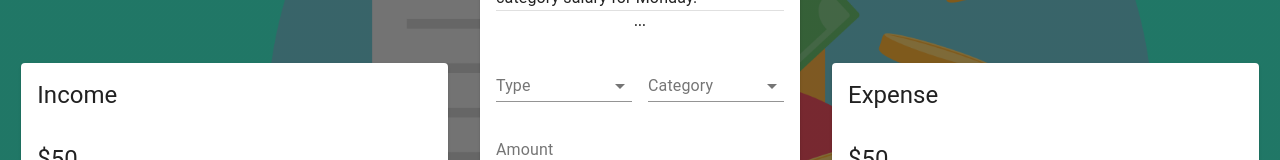
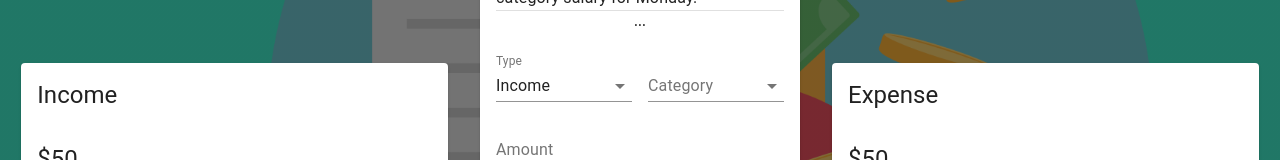
Before and after one commit to NathanielMention/budget-tracker, a React (Create React App) app: page / in a window 1280 px wide. Shown: the part 264-424 px from the top of the page. Built offline with nearby package versions, Linux system fonts and the light colour scheme.

Commit message:
add state to form

```diff
--- a/src/components/main/form/form.jsx
+++ b/src/components/main/form/form.jsx
@@ -1,4 +1,4 @@
-import React from "react";
+import React, { useState } from "react";
 import {
   TextField,
   Typography,
@@ -11,8 +11,16 @@ import {
 } from "@material-ui/core";
 import makeStyles from "./styles";
 
+const initialState = {
+  amount: "",
+  category: "",
+  type: "Income",
+  date: new Date(),
+};
+
 const form = () => {
   const classes = makeStyles();
+  const [formData, setformData] = useState(initialState);
   return (
     <Grid container spacing={2}>
       <Grid item xs={12}>
@@ -23,7 +31,10 @@ const form = () => {
       <Grid item xs={6}>
         <FormControl fullWidth>
           <InputLabel>Type</InputLabel>
-          <Select>
+          <Select
+            value={formData.type}
+            onChange={(e) => setFormData({ ...formData, type: e.target.value })}
+          >
             <MenuItem value="Income">Income</MenuItem>
             <MenuItem value="Expense">Expense</MenuItem>
           </Select>
@@ -32,15 +43,32 @@ const form = () => {
       <Grid item xs={6}>
         <FormControl fullWidth>
           <InputLabel>Category</InputLabel>
-          <Select>
+          <Select
+            value={formData.category}
+            onChange={(e) =>
+              setFormData({ ...formData, category: e.target.value })
+            }
+          >
             <MenuItem value="Business">Business</MenuItem>
             <MenuItem value="Salary">Salary</MenuItem>
           </Select>
         </FormControl>
       </Grid>
       <Grid item xs={6}>
-        <TextField type="number" label="Amount" fullWidth />
-        <TextField type="date" label="Date" fullWidth />
+        <TextField
+          type="number"
+          label="Amount"
+          fullWidth
+          value={formData.amount}
+          onChange={(e) => setFormData({ ...formData, amount: e.target.value })}
+        />
+        <TextField
+          type="date"
+          label="Date"
+          fullWidth
+          value={formData.date}
+          onChange={(e) => setFormData({ ...formData, date: e.target.value })}
+        />
       </Grid>
       <Button
         className={classes.button}
```
